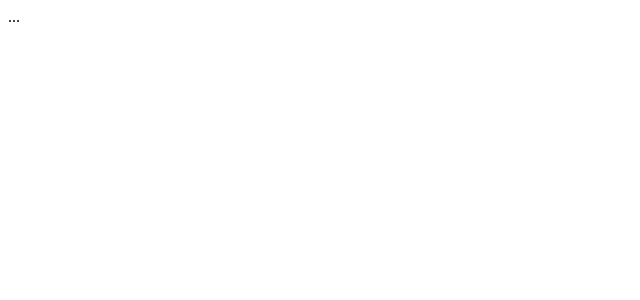
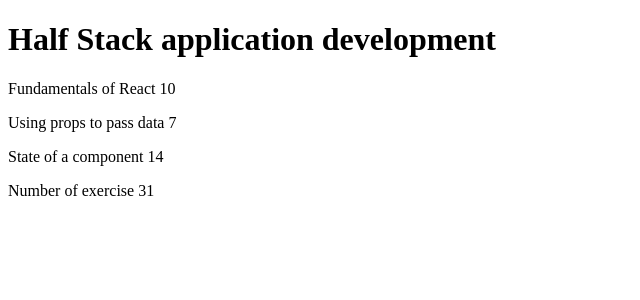
Before and after one commit to leohsuofnthu/Full-Stack-2022-University-of-Helsinki, a React (Create React App) app in the folder Part1/courseinfo/: page / in a window 1280 px wide. Shown: the top 300 px of the page, without its empty margins (0-640 px from the left). Built offline with nearby package versions, Linux system fonts and the light colour scheme.

Commit message:
Revert "Exercise 1.3"
This reverts commit a2345afa27848a310c6b17eed9cc1b2e9862863a.

```diff
--- a/Part1/courseinfo/src/App.js
+++ b/Part1/courseinfo/src/App.js
@@ -46,22 +46,18 @@
 // Root App
 const App = () => {
   const course = 'Half Stack application development'
-  const part1 = {
-    name: 'Fundamentals of React',
-    exercises: 10
-  }
-  const part2 = {
-    name: 'Using props to pass data',
-    exercises: 7
-  }
-  const part3 = {
-    name: 'State of a component',
-    exercises: 14
-  }
+  const part1 = 'Fundamentals of React'
+  const exercises1 = 10
+  const part2 = 'Using props to pass data'
+  const exercises2 = 7
+  const part3 = 'State of a component'
+  const exercises3 = 14
 
   return (
     <div>
-      ...
+      <Header name = {course} />
+      <Content parts = {[part1, part2, part3]} exercises = {[exercises1, exercises2, exercises3]} />
+      <Total total = {exercises1 + exercises2 + exercises3} />
     </div>
   )
 }
```
